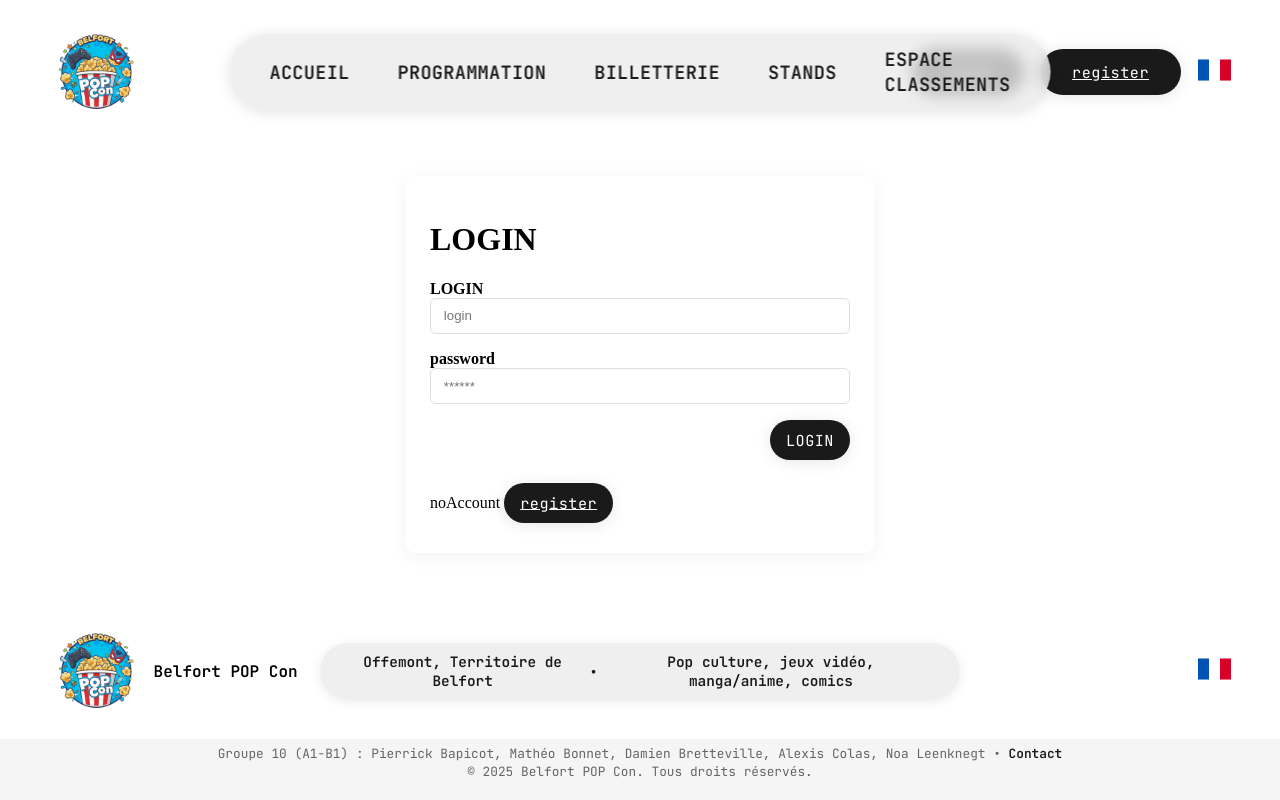
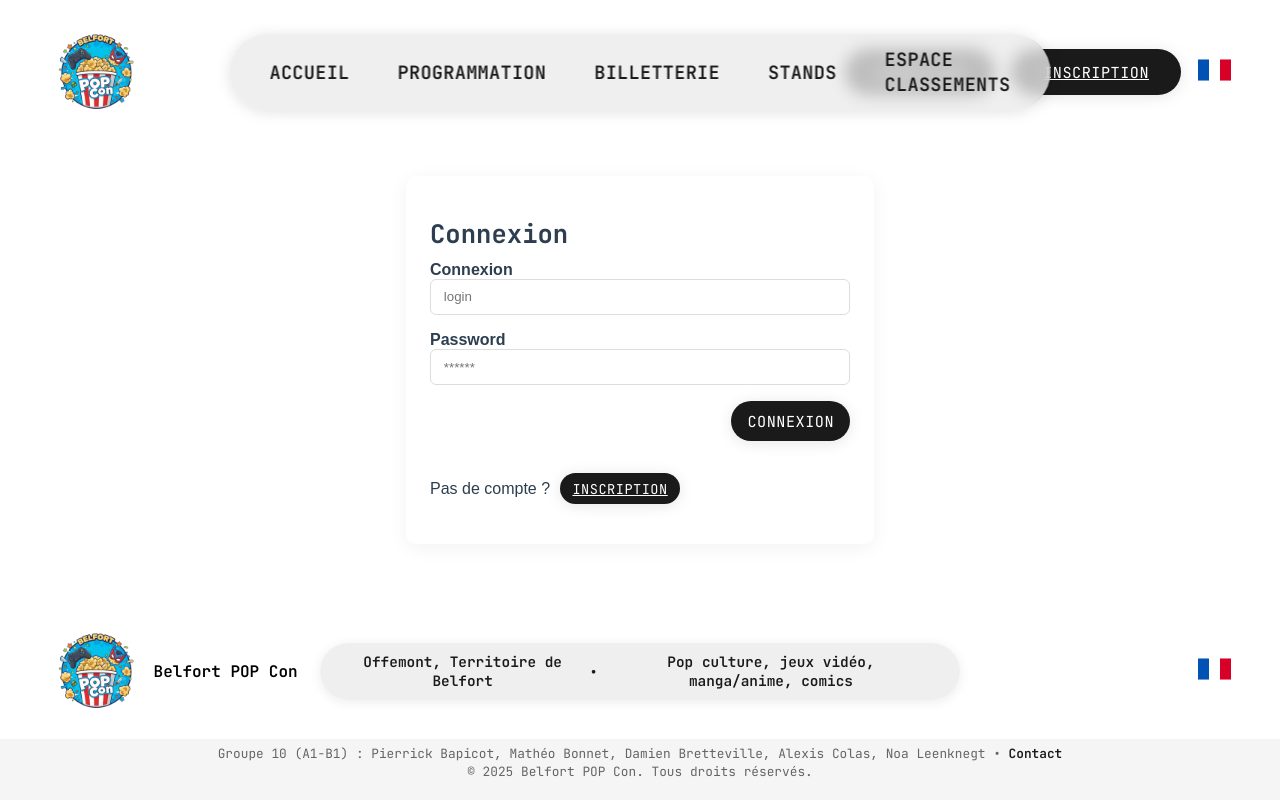
Before and after one commit to Pierrick-B/SAE-S3-S4, a Vue app in the folder SAE/: page /login in a window 1280 px wide. Built offline with nearby package versions, Linux system fonts and the light colour scheme; what vue3-openlayers would draw is missing.

Commit message:
fix visuel login/register

```diff
--- a/SAE/src/components/Login.vue
+++ b/SAE/src/components/Login.vue
@@ -78,15 +78,25 @@ function submit() {
 	background: #fff;
 	border-radius: 10px;
 	box-shadow: 0 4px 20px rgba(0,0,0,0.05);
+	/* body font consistent with site */
+	font-family: Titillium, Arial, sans-serif;
+	color: #2c3e50;
 }
 .login-form {
 	display: flex;
 	flex-direction: column;
 	gap: 1rem;
 }
-label { display: flex; flex-direction: column; font-weight: 600; }
-input { padding: 0.6rem 0.8rem; border-radius: 6px; border: 1px solid #ddd; }
+label { display: flex; flex-direction: column; font-weight: 600; text-transform: capitalize; }
+input { padding: 0.6rem 0.8rem; border-radius: 6px; border: 1px solid #ddd; font-family: Titillium, Arial, sans-serif; }
 .actions { display:flex; justify-content:flex-end; }
-.login-btn { padding: 0.6rem 1rem; border-radius: 999px; border: none; background:#1a1a1a; color:#fff }
+.login-btn { padding: 0.6rem 1rem; border-radius: 999px; border: none; background:#1a1a1a; color:#fff; text-transform: uppercase; }
 .error { color: #b00020; margin-top: 0.6rem }
+
+/* Title uses monospace as elsewhere */
+.login-page h1 { font-family: "JetBrains Mono", "JetBrains Mono Fallback", monospace; font-size: 1.6rem; margin-bottom: 0.6rem; }
+
+/* small inline register link - keep button look but smaller spacing */
+.small-link { display:flex; align-items:center; gap:0.6rem; }
+.small-link .login-btn { padding: 0.4rem 0.8rem; font-size: 0.85rem; border-radius: 999px; }
 </style>
--- a/SAE/src/components/Register.vue
+++ b/SAE/src/components/Register.vue
@@ -90,13 +90,17 @@ async function submit() {
 <style scoped>
 .register-page { max-width: 520px; margin: 2rem auto; padding:1.5rem; background:#fff; border-radius:10px; box-shadow:0 6px 24px rgba(0,0,0,0.04) }
 .register-form { display:flex; flex-direction:column; gap:1rem }
-label { display:flex; flex-direction:column; font-weight:600 }
-input, select { padding:0.6rem 0.8rem; border-radius:6px; border:1px solid #ddd }
+label { display:flex; flex-direction:column; font-weight:600; text-transform: capitalize }
+input, select { padding:0.6rem 0.8rem; border-radius:6px; border:1px solid #ddd; font-family: Titillium, Arial, sans-serif }
 .actions { display:flex; justify-content:flex-end }
 button { padding:0.6rem 1rem; border-radius:999px; border:none; background:#1a1a1a; color:#fff }
 .error { color:#b00020 }
 
-/* Reuse login button styling */
+/* Title and page font consistent with site */
+.register-page { font-family: Titillium, Arial, sans-serif; color: #2c3e50 }
+.register-page h1 { font-family: "JetBrains Mono", "JetBrains Mono Fallback", monospace; font-size: 1.6rem; margin-bottom: 0.6rem }
+
+/* Reuse login button styling and force uppercase */
 .login-btn {
   background: #1a1a1a;
   color: #ffffff;
@@ -110,6 +114,7 @@ button { padding:0.6rem 1rem; border-radius:999px; border:none; background:#1a1a
   cursor: pointer;
   transition: all 0.3s ease;
   box-shadow: 0 2px 15px rgba(0, 0, 0, 0.1);
+  text-transform: uppercase;
 }
 .login-btn:hover {
   background: #333;
--- a/SAE/src/locales/en.json
+++ b/SAE/src/locales/en.json
@@ -5,6 +5,8 @@
   "stands": "Stands",
   "carte": "Map",
   "login": "LOGIN",
+  "register": "REGISTER",
+  "noAccount": "No account?",
   "programmationTitle": "Convention Schedule: ",
   "jeudi": "Thursday",
   "vendredi": "Friday",
--- a/SAE/src/locales/fr.json
+++ b/SAE/src/locales/fr.json
@@ -4,7 +4,9 @@
   "leaderboard": "Leaderboard",
   "stands": "Stands",
   "carte": "Carte",
-  "login": "LOGIN",
+  "login": "Connexion",
+  "register": "Inscription",
+  "noAccount": "Pas de compte ?",
   "programmationTitle": "Programmation de la convention : ",
   "jeudi": "Jeudi",
   "vendredi": "Vendredi",
--- a/SAE/src/styles/global.css
+++ b/SAE/src/styles/global.css
@@ -8,6 +8,7 @@
   font-size: 0.95rem;
   font-weight: 500;
   letter-spacing: 0.5px;
+  text-transform: uppercase;
   cursor: pointer;
   transition: all 0.3s ease;
   box-shadow: 0 2px 15px rgba(0, 0, 0, 0.1);
```
